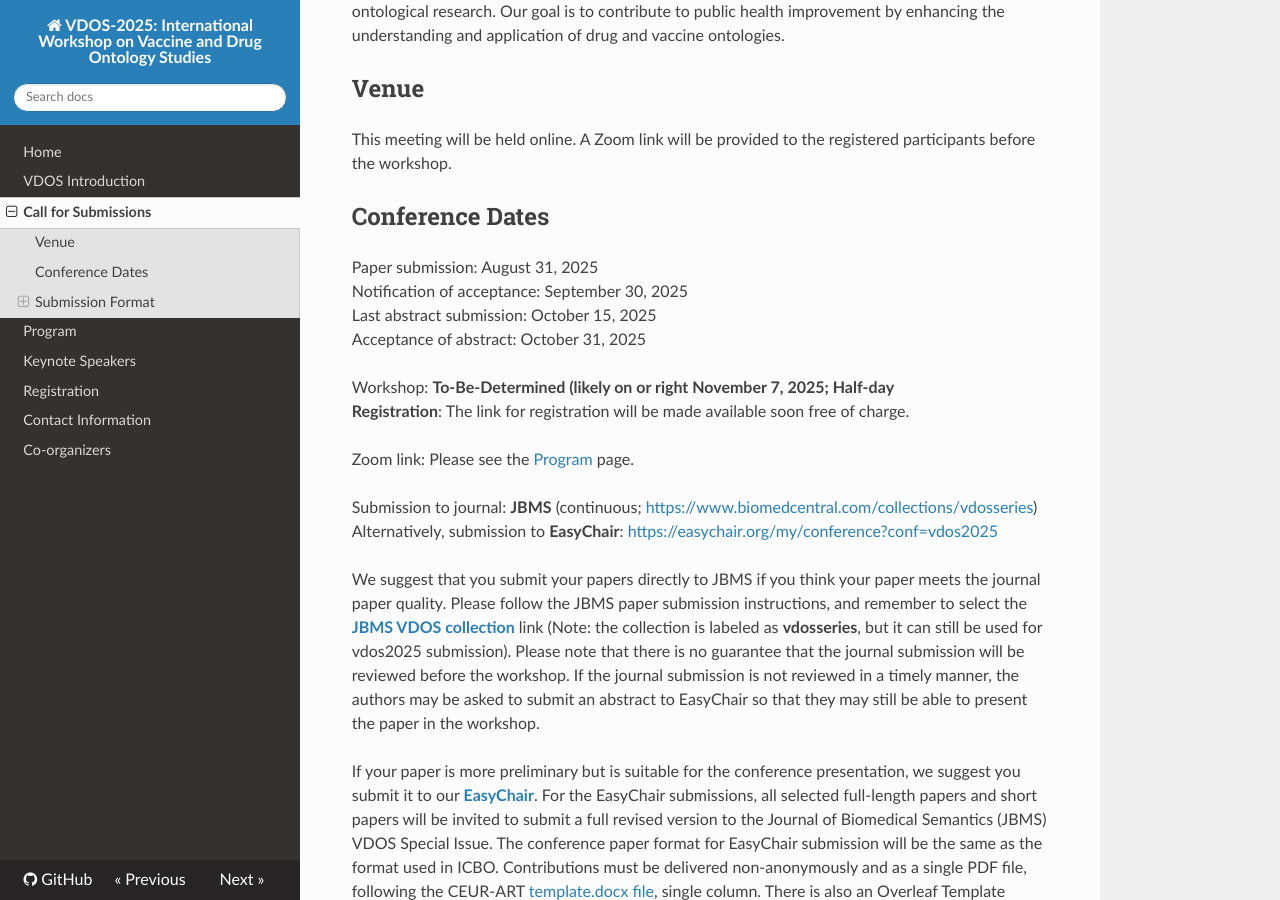
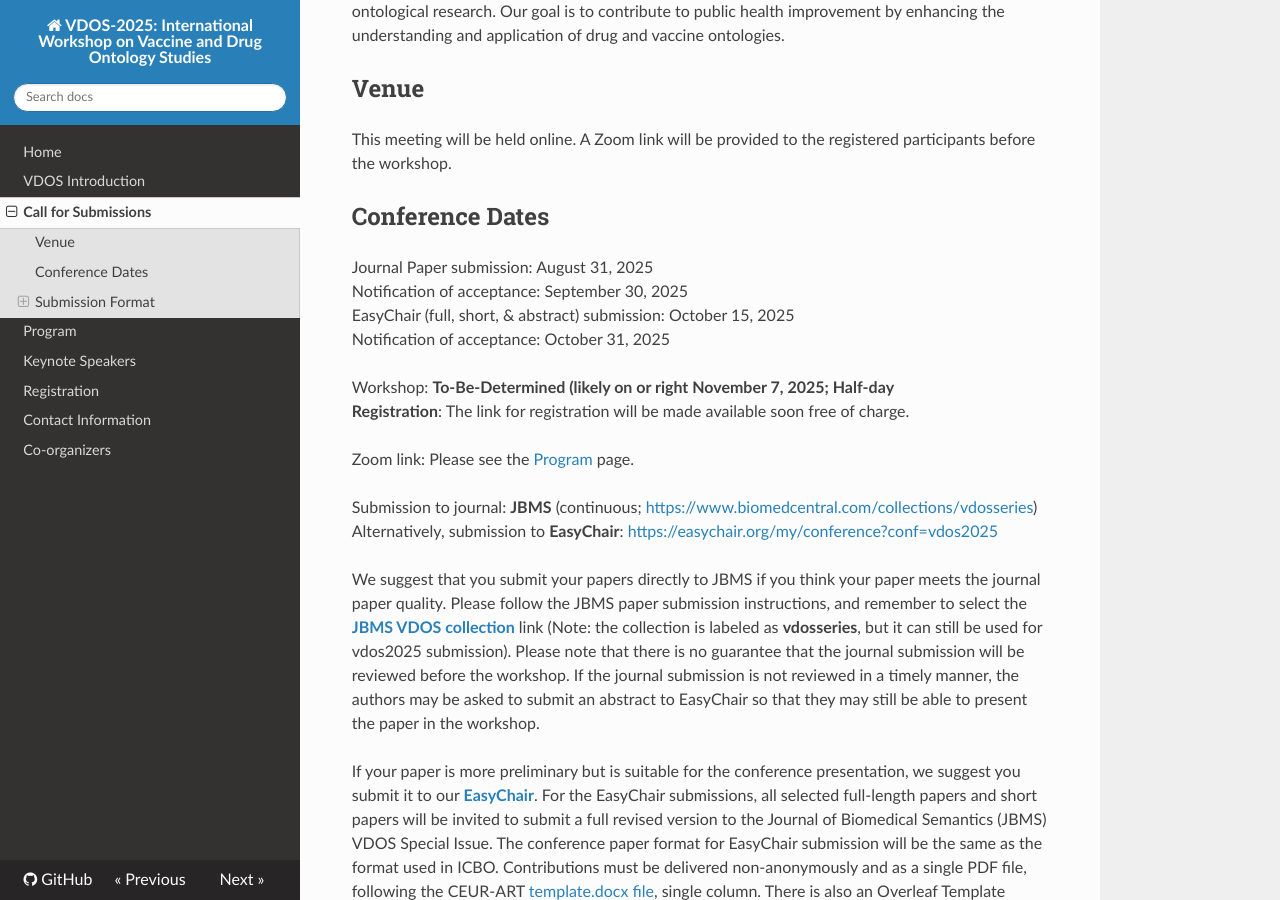
Before and after one commit to vdos-workshop/vdos2025, an MkDocs documentation site: the page built from docs/call-for-submissions.md, in a window 1280 px wide and 900 px high, scrolled down 496 px. Built offline with MkDocs 1.6.1, drawn with Linux system fonts in a browser that asks for light colours; nearby versions of some CDN libraries.

Commit message:
Update call-for-submissions.md

```diff
--- a/docs/call-for-submissions.md
+++ b/docs/call-for-submissions.md
@@ -7,10 +7,10 @@ The 14th International Workshop on Vaccine and Drug Ontology Studies will be hel
 This meeting will be held online. A Zoom link will be provided to the registered participants before the workshop.
 
 ## Conference Dates
-Paper submission: August 31, 2025<BR>
+Journal Paper submission: August 31, 2025<BR>
 Notification of acceptance: September 30, 2025<BR>
-Last abstract submission: October 15, 2025<BR>
-Acceptance of abstract: October 31, 2025<BR><BR>
+EasyChair (full, short, & abstract) submission: October 15, 2025<BR>
+Notification of acceptance: October 31, 2025<BR><BR>
 Workshop: **To-Be-Determined (likely on or right November 7, 2025; Half-day**<BR>
 **Registration**: The link for registration will be made available soon free of charge.<BR><BR>
 Zoom link: Please see the [Program](./program.md) page.<BR><BR>
```
